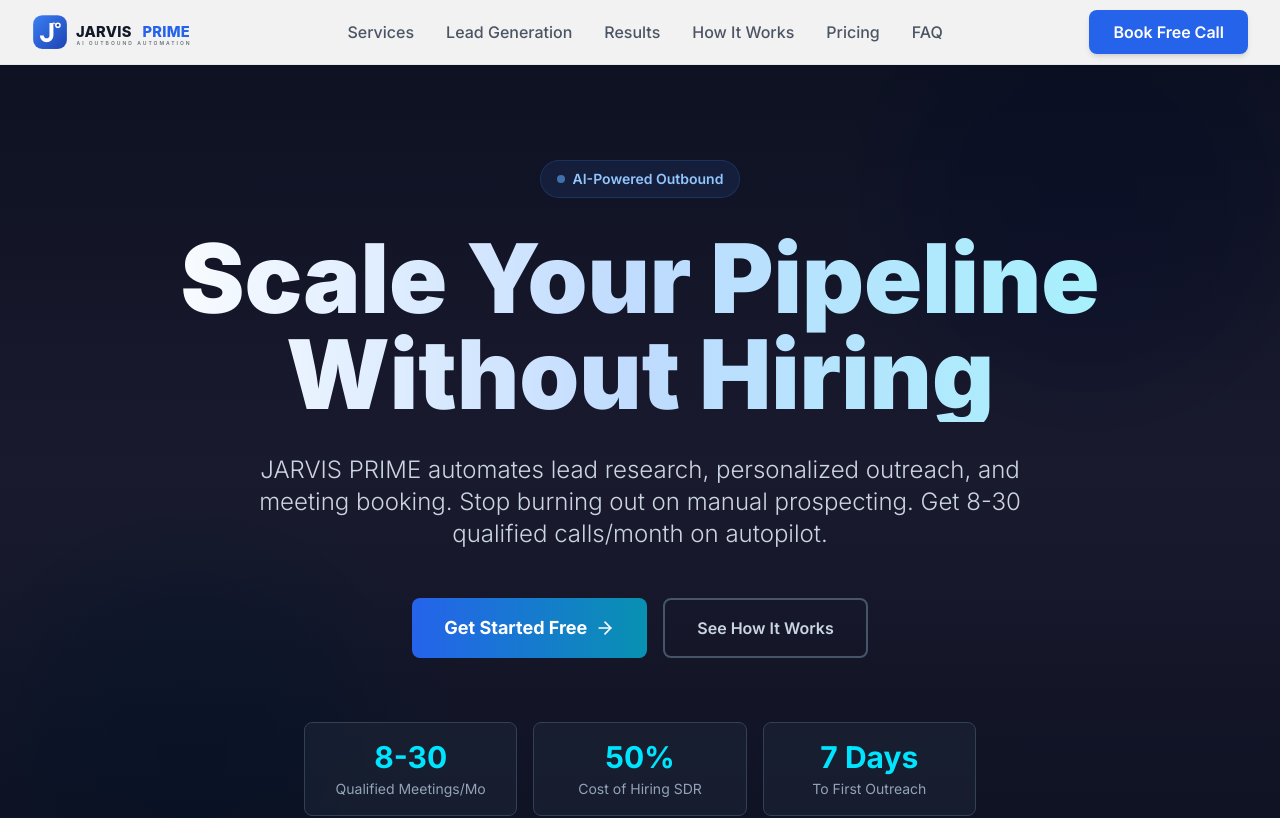
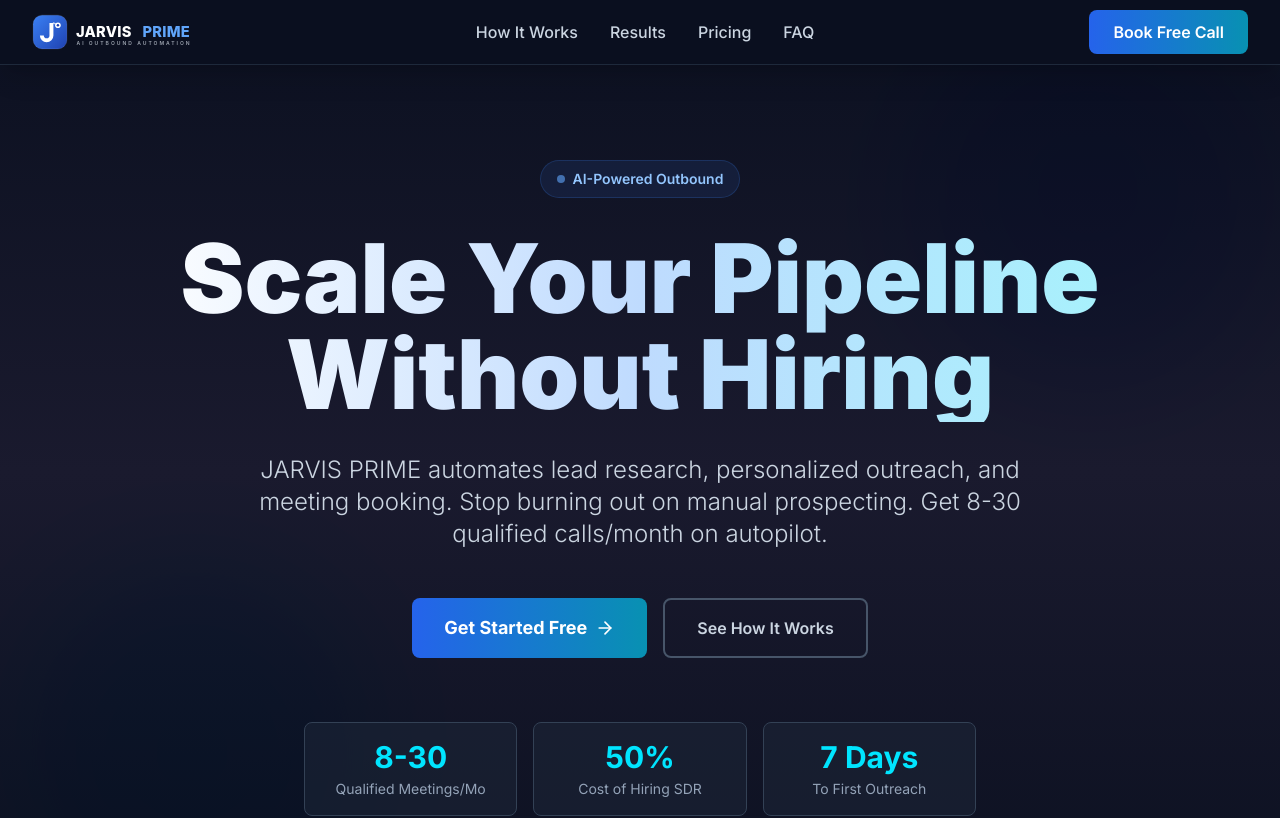
Before and after one commit to Singhscode/jarvis-prime, a Next.js app in the folder apps/site/: page / in a window 1280 px wide. Shown: the top 818 px of the page. Built offline with nearby package versions, Linux system fonts and the light colour scheme.

Commit message:
feat: update header navigation with smooth scrolling and dark theme styling

```diff
--- a/apps/site/src/app/page.tsx
+++ b/apps/site/src/app/page.tsx
@@ -127,7 +127,7 @@
       </section>
 
       {/* Results/Metrics Section */}
-      <section className="relative z-10 py-32 px-4 bg-slate-950">
+      <section id="results" className="relative z-10 py-32 px-4 bg-slate-950">
         <div className="max-w-6xl mx-auto">
           <div className="text-center mb-20">
             <h2 className="text-5xl md:text-6xl font-black mb-4 text-white">
--- a/apps/site/src/components/Header.tsx
+++ b/apps/site/src/components/Header.tsx
@@ -5,43 +5,70 @@
 export default function Header() {
   const [mobileMenuOpen, setMobileMenuOpen] = useState(false);
 
+  const scrollToSection = (id: string) => {
+    const element = document.getElementById(id);
+    if (element) {
+      const offset = 80; // Header height
+      const elementPosition = element.getBoundingClientRect().top;
+      const offsetPosition = elementPosition + window.pageYOffset - offset;
+
+      window.scrollTo({
+        top: offsetPosition,
+        behavior: 'smooth'
+      });
+    }
+    setMobileMenuOpen(false);
+  };
+
   return (
-    <header className="fixed top-0 left-0 right-0 z-50 bg-white/95 backdrop-blur-md border-b border-gray-200 shadow-sm">
+    <header className="fixed top-0 left-0 right-0 z-50 bg-slate-950/95 backdrop-blur-md border-b border-slate-800 shadow-xl">
       <div className="max-w-7xl mx-auto px-4 sm:px-6 lg:px-8">
         <div className="flex justify-between items-center h-16">
           <a href="/" className="flex items-center">
-            <img src="/logo.svg" alt="JARVIS PRIME" className="h-9 w-auto" />
+            <img src="/logo-white.svg" alt="JARVIS PRIME" className="h-9 w-auto" />
           </a>
 
           <nav className="hidden md:flex items-center gap-8">
-            <a href="#services" className="text-gray-600 hover:text-blue-600 transition-colors font-medium">Services</a>
-            <a href="/lead-generation" className="text-gray-600 hover:text-blue-600 transition-colors font-medium">Lead Generation</a>
-            <a href="#results" className="text-gray-600 hover:text-blue-600 transition-colors font-medium">Results</a>
-            <a href="#process" className="text-gray-600 hover:text-blue-600 transition-colors font-medium">How It Works</a>
-            <a href="#pricing" className="text-gray-600 hover:text-blue-600 transition-colors font-medium">Pricing</a>
-            <a href="#faq" className="text-gray-600 hover:text-blue-600 transition-colors font-medium">FAQ</a>
+            <button onClick={() => scrollToSection('how')} className="text-slate-300 hover:text-cyan-400 transition-colors font-medium">
+              How It Works
+            </button>
+            <button onClick={() => scrollToSection('results')} className="text-slate-300 hover:text-cyan-400 transition-colors font-medium">
+              Results
+            </button>
+            <button onClick={() => scrollToSection('pricing')} className="text-slate-300 hover:text-cyan-400 transition-colors font-medium">
+              Pricing
+            </button>
+            <button onClick={() => scrollToSection('faq')} className="text-slate-300 hover:text-cyan-400 transition-colors font-medium">
+              FAQ
+            </button>
           </nav>
 
-          <a href="/book-call" className="hidden md:block px-6 py-2.5 bg-blue-600 text-white rounded-lg hover:bg-blue-700 transition-all font-semibold shadow-md hover:shadow-lg">
+          <a href="/book-call" className="hidden md:block px-6 py-2.5 bg-gradient-to-r from-blue-600 to-cyan-600 text-white rounded-lg hover:shadow-lg hover:shadow-cyan-500/50 transition-all font-semibold">
             Book Free Call
           </a>
 
           <button onClick={() => setMobileMenuOpen(!mobileMenuOpen)} className="md:hidden w-10 h-10 flex flex-col justify-center items-center gap-1.5">
-            <div className="w-6 h-0.5 bg-gray-900"></div>
-            <div className="w-6 h-0.5 bg-gray-900"></div>
-            <div className="w-6 h-0.5 bg-gray-900"></div>
+            <div className={`w-6 h-0.5 bg-white transition-all ${mobileMenuOpen ? 'rotate-45 translate-y-2' : ''}`}></div>
+            <div className={`w-6 h-0.5 bg-white transition-all ${mobileMenuOpen ? 'opacity-0' : ''}`}></div>
+            <div className={`w-6 h-0.5 bg-white transition-all ${mobileMenuOpen ? '-rotate-45 -translate-y-2' : ''}`}></div>
           </button>
         </div>
 
         {mobileMenuOpen && (
-          <div className="md:hidden pb-4 border-t border-gray-200 mt-2">
-            <a href="#services" className="block py-3 text-gray-600 hover:text-blue-600 font-medium">Services</a>
-            <a href="/lead-generation" className="block py-3 text-gray-600 hover:text-blue-600 font-medium">Lead Generation</a>
-            <a href="#results" className="block py-3 text-gray-600 hover:text-blue-600 font-medium">Results</a>
-            <a href="#process" className="block py-3 text-gray-600 hover:text-blue-600 font-medium">How It Works</a>
-            <a href="#pricing" className="block py-3 text-gray-600 hover:text-blue-600 font-medium">Pricing</a>
-            <a href="#faq" className="block py-3 text-gray-600 hover:text-blue-600 font-medium">FAQ</a>
-            <a href="/book-call" className="block mt-4 px-6 py-2.5 bg-blue-600 text-white rounded-lg hover:bg-blue-700 transition-all font-semibold text-center">
+          <div className="md:hidden pb-4 border-t border-slate-800 mt-2 bg-slate-950">
+            <button onClick={() => scrollToSection('how')} className="block w-full text-left py-3 text-slate-300 hover:text-cyan-400 font-medium">
+              How It Works
+            </button>
+            <button onClick={() => scrollToSection('results')} className="block w-full text-left py-3 text-slate-300 hover:text-cyan-400 font-medium">
+              Results
+            </button>
+            <button onClick={() => scrollToSection('pricing')} className="block w-full text-left py-3 text-slate-300 hover:text-cyan-400 font-medium">
+              Pricing
+            </button>
+            <button onClick={() => scrollToSection('faq')} className="block w-full text-left py-3 text-slate-300 hover:text-cyan-400 font-medium">
+              FAQ
+            </button>
+            <a href="/book-call" className="block mt-4 px-6 py-2.5 bg-gradient-to-r from-blue-600 to-cyan-600 text-white rounded-lg hover:shadow-lg transition-all font-semibold text-center">
               Book Free Call
             </a>
           </div>
```
